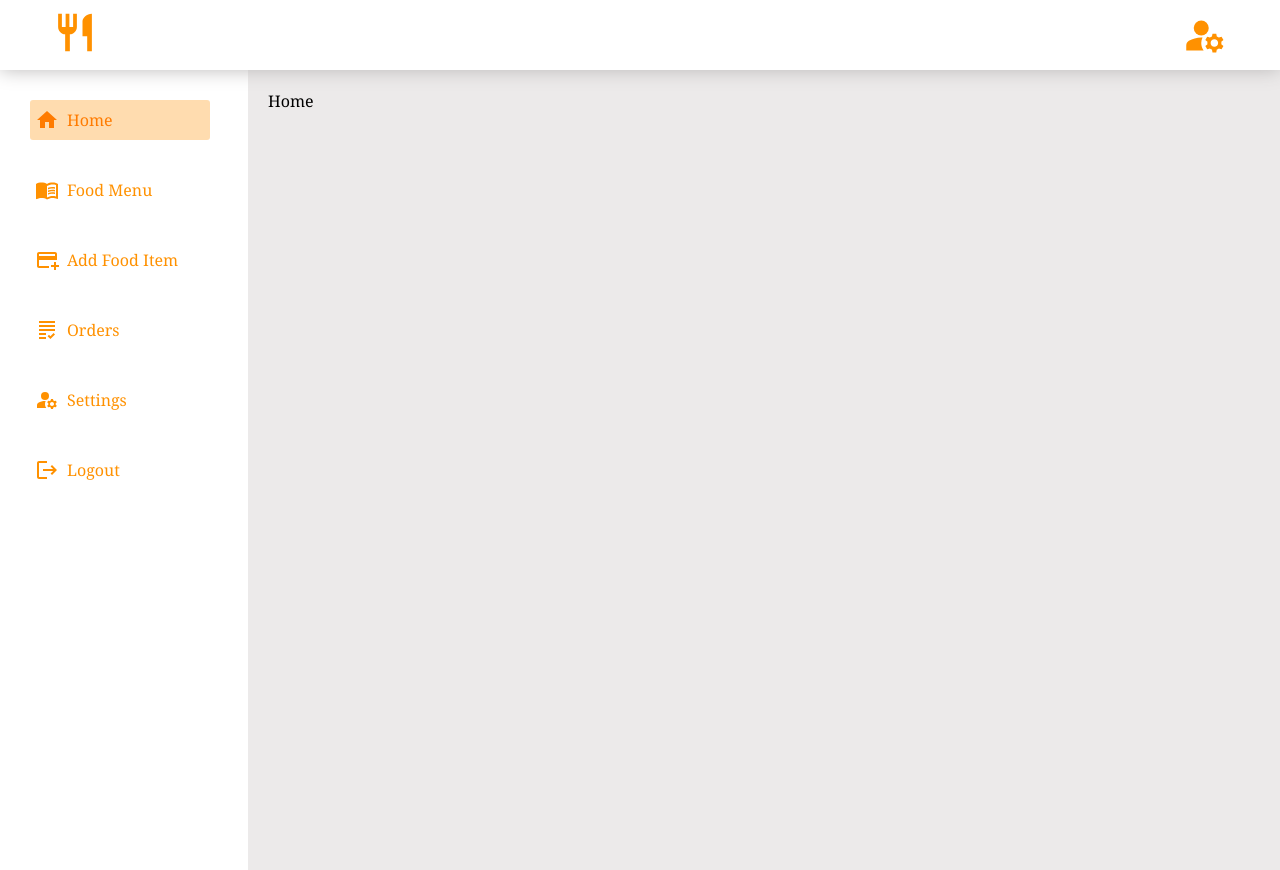
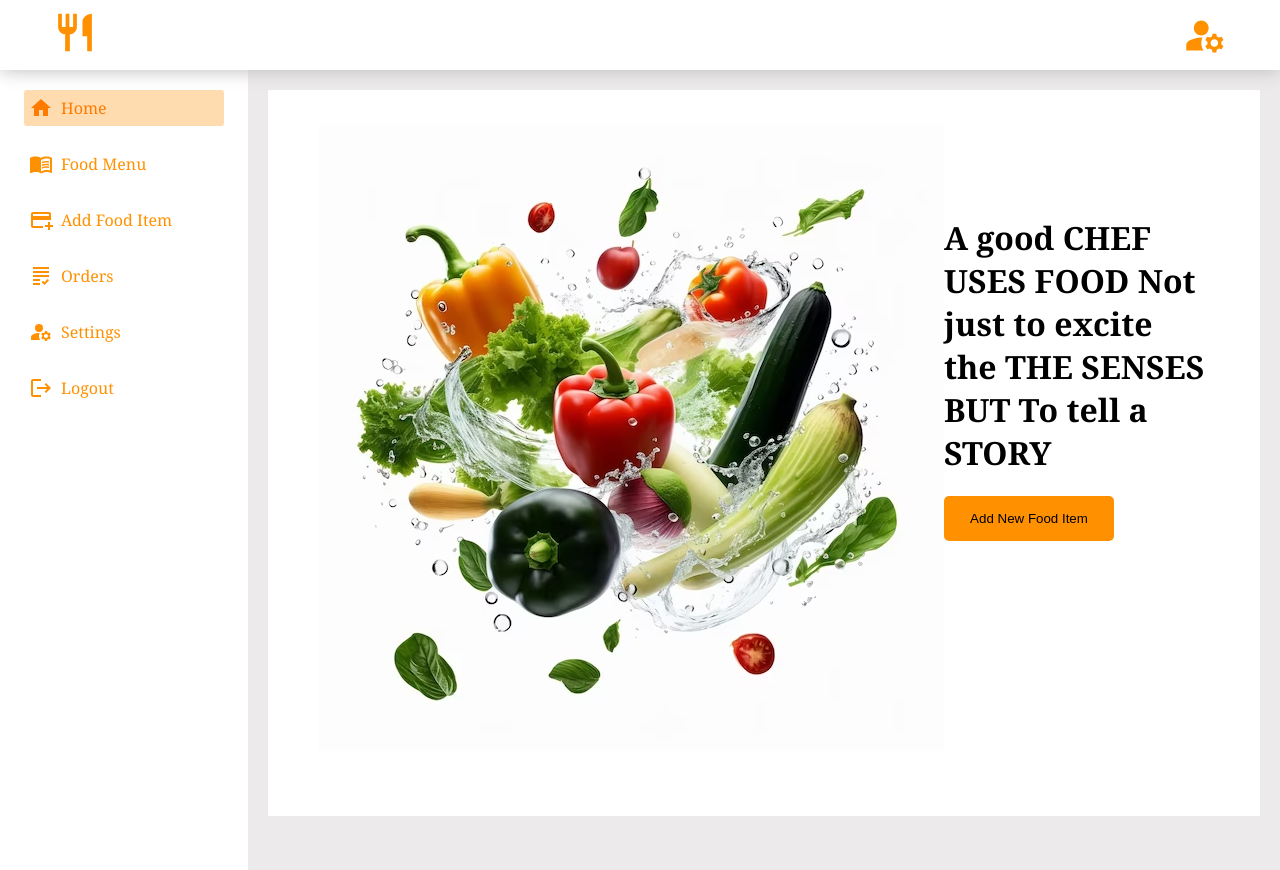
Before and after one commit to vandanacr538/food-ordering-webapp, a React (Create React App) app: page /restaurant/home in a window 1280 px wide. Built offline with nearby package versions, Linux system fonts and the light colour scheme; no server answers; sample sign-in values are in the browser's storage.

Commit message:
Implemented Restaurant Home Page

```diff
--- a/src/Components/RestaurantSideNav/RestaurantSideNav.js
+++ b/src/Components/RestaurantSideNav/RestaurantSideNav.js
@@ -1,6 +1,6 @@
 import React from 'react'
 import "./restaurantsidenav.css";
-import { AddCard, Grading, HomeSharp, ListSharp, Logout, ManageAccounts, MenuBook } from '@mui/icons-material';
+import { AddCard, Grading, HomeSharp, Logout, ManageAccounts, MenuBook } from '@mui/icons-material';
 import { useLocation, useNavigate } from 'react-router-dom';
 
 export default function RestaurantSideNav() {
@@ -31,7 +31,7 @@ export default function RestaurantSideNav() {
             <HomeSharp className='sidenav-list-icon'/>
             <span>Home</span>
           </li>
-          <li className={(pathname==="/restaurant/foodmenu")?"sidenav-list sidenav-active-list":"sidenav-list"} onClick={gotoRestFoodList}>
+          <li className={(pathname==="/restaurant/foodmenu" || pathname==="/restaurant/editfooditem")?"sidenav-list sidenav-active-list":"sidenav-list"} onClick={gotoRestFoodList}>
             <MenuBook className='sidenav-list-icon'/>
             <span>Food Menu</span>
           </li>
--- a/src/Components/RestaurantSideNav/restaurantsidenav.css
+++ b/src/Components/RestaurantSideNav/restaurantsidenav.css
@@ -10,11 +10,11 @@
 }
 .sidenav-list{
     list-style-type: none;
-    width: 180px;
+    width: 200px;
     height: 26px;
-    padding: 20px 5px;
+    padding: 18px 5px;
     box-sizing: border-box;
-    margin: 30px;
+    margin: 20px auto;
     border-radius: 3px;
     display: flex;
     align-items: center;
--- a/src/Pages/EditFoodItem/EditFoodItem.js
+++ b/src/Pages/EditFoodItem/EditFoodItem.js
@@ -1,7 +1,7 @@
 import React, { useEffect, useState } from 'react'
 import { useLocation, useNavigate } from 'react-router-dom'
 import "../../CommonStyle/form.css";
-import editfoodimg from "../../Assets/editfoodimg.avif";
+import editpageimg from "../../Assets/editpageimg.png";
 import { Edit } from '@mui/icons-material';
 import axios from 'axios';
 
@@ -254,7 +254,7 @@ export default function EditFoodItem() {
         )}
         <div className='form-page-image-container'>
           <div className='form-page-images-box'>
-            <img src={editfoodimg} alt="edit-food-img1" className='single-image-in-form'></img>
+            <img src={editpageimg} alt="edit-food-img1" className='single-image-in-form'></img>
           </div>
         </div>
       </div>
--- a/src/Pages/RestaurantFoodMenu/restaurantfoodmenu.css
+++ b/src/Pages/RestaurantFoodMenu/restaurantfoodmenu.css
@@ -62,7 +62,7 @@
     background-color: #fff;
     width: 30%;
     height: auto;
-    padding: 10px 25px 30px;
+    padding: 10px 30px 30px;
     box-sizing: border-box;
     position: fixed;
     left: 50%;
@@ -92,6 +92,7 @@
 .view-modal-content-box p{
     margin: 20px 0px;
     font-size: 14px;
+    text-align: justify;
 }
 .view-modal-content-box span{
     font-weight: bold;
--- a/src/Pages/RestaurantHomePage/RestaurantHomePage.js
+++ b/src/Pages/RestaurantHomePage/RestaurantHomePage.js
@@ -1,10 +1,24 @@
 import React from 'react'
+import "./restauranthomepage.css";
+import homepageimg from "../../Assets/homepageimg.avif";
+import { useNavigate } from 'react-router-dom';
 
 export default function RestaurantHomePage() {
+  const navigate = useNavigate();
+
+  const gotoAddFoodItemPage=()=>{
+    navigate("/restaurant/addfooditem");
+  }
 
   return (
-    <div>
-      Home
+    <div className='rest-home-maincontainer'>
+      <div className='home-page-image-container'>
+        <img src={homepageimg} alt="rest-home-page"></img>
+      </div>
+      <div className='home-page-content'>
+        <h1>A good CHEF USES FOOD Not just to excite the THE SENSES BUT To tell a STORY</h1>
+        <button className='home-page-add-btn' onClick={gotoAddFoodItemPage}>Add New Food Item</button>
+      </div>
     </div>
   )
 }
--- /dev/null
+++ b/src/Pages/RestaurantHomePage/restauranthomepage.css
@@ -0,0 +1,21 @@
+.rest-home-maincontainer{
+    width: 100%;
+    background-color: #fff;
+    padding:35px 50px 60px;
+    box-sizing: border-box;
+    display: flex;
+}
+.home-page-content{
+    margin: 70px auto;
+}
+.home-page-add-btn{
+    width: 170px;
+    height: 45px;
+    background-color: #ff9100;
+    border: none;
+    border-radius: 5px;
+    cursor: pointer;
+}
+.home-page-add-btn:hover{
+    background-color: #ff7b00;
+}
```
Also changed, not shown: src/Assets/editpageimg.png (added), src/Assets/homepageimg.avif (renamed from src/Assets/editfoodimg.avif).
